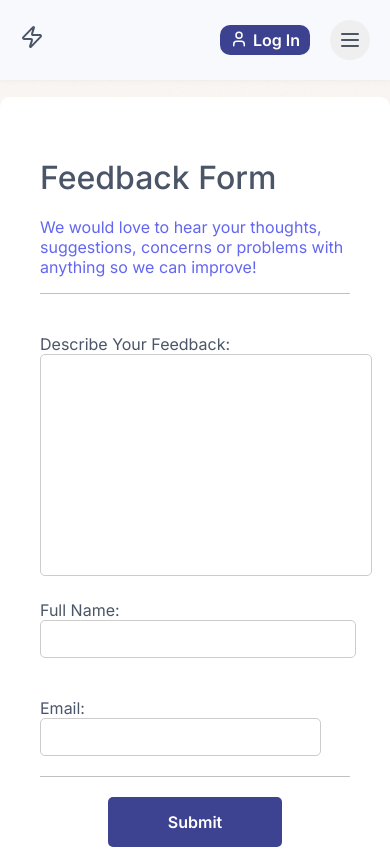
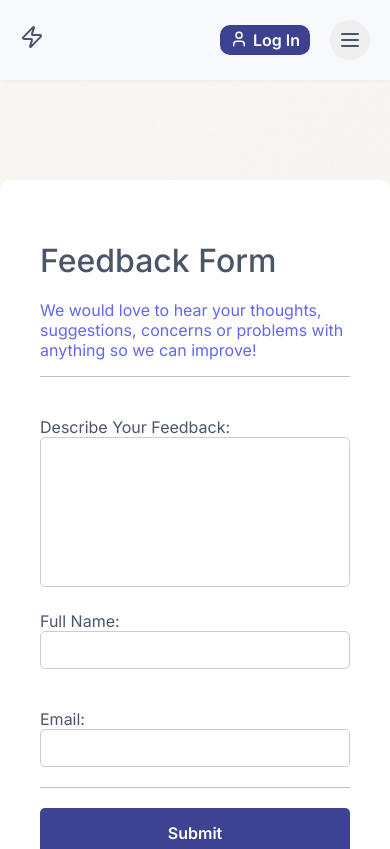
Before and after one commit to Henok225/SparkStudyHub, a React (Vite) app: page /feedback in a window 390 px wide. Shown: the top 849 px of the page. Built offline with nearby package versions, Linux system fonts and the light colour scheme; no server answers.

Commit message:
Updating nav ui

```diff
--- a/src/AuthHandlers/Forgot password/ForgotPassword.css
+++ b/src/AuthHandlers/Forgot password/ForgotPassword.css
@@ -5,8 +5,8 @@
   display: flex;
   justify-content: center;
   align-items: center;
-  min-height: 100vh;
-  background-color: var(--primary-background);
+  /* min-height: 100vh; */
+  /* background-color: var(--primary-background); */
   padding: 1rem;
   font-family: 'Inter', sans-serif;
 
--- a/src/Components/ContactUs/Contact.jsx
+++ b/src/Components/ContactUs/Contact.jsx
@@ -84,11 +84,11 @@ const Contact = () => {
             />
           </div>
           <div>
-            <label htmlFor="email">Email: </label>
+            <label htmlFor="contact-email">Email: </label>
             <input
               type="email"
-              name='email'
-              id='email'
+              name='contact-email'
+              id='contact-email'
               placeholder='example@gmail.com'
               value={formData.email}
               onChange={handleChange}
--- a/src/Components/feedback form/FeedBack.css
+++ b/src/Components/feedback form/FeedBack.css
@@ -9,7 +9,7 @@
     background-position: center;
     background-repeat: no-repeat;
     background-attachment: fixed;
-    height: 100vh;
+    /* height: 100vh; */
 
 }
 .feedback__container {
@@ -24,6 +24,7 @@
   background-color: #fff;
   margin-bottom: 100px;
   border-radius: 10px;
+  box-sizing: border-box;
 }
 .feedback .feed-header{
     border-bottom: 1px solid silver;
@@ -51,8 +52,16 @@
 .feedback__container .inputs1{
     display: flex;
     justify-content: space-between;
-    flex-wrap: wrap;
+    flex-wrap: nowrap;
     gap: 20px;
+
+}
+
+@media (max-width:500px){
+  .feedback__container .inputs1{
+    display: grid;
+    grid-template-columns: 100%;
+  }
 }
 
 .feedback__container form input,
@@ -62,10 +71,12 @@
   margin-bottom: 20px;
   border: 1px solid #ccc;
   border-radius: 5px;
+  box-sizing: border-box;
 }
+
 .feedback__container form textarea{
     resize: none;
-    height: 200px;
+    height: 150px;
 }
 .feedback__container form .btns{
     border-top: 1px solid silver;
@@ -81,7 +92,7 @@
   border: none;
   border-radius: 5px;
   cursor: pointer;
-
+  width: 100%;
 }
 .feedback__container form button:hover {
   background-color: #0056b3;
@@ -128,3 +139,24 @@
   outline: none;
   box-shadow: 0 0 5px #4CAF50;
 }
+
+
+  .feedback__submit {
+    background-color: #4CAF50;
+    color: white;
+    border: none;
+    padding: 10px 20px;
+    font-size: 16px;
+    border-radius: 5px;
+    cursor: pointer;
+    transition: background-color 0.3s ease;
+  }
+
+  .feedback__submit:hover {
+    background-color: #45a049;
+  }
+
+  .feedback__submit:focus {
+    outline: none;
+    box-shadow: 0 0 5px #4CAF50;
+  }
--- a/src/Components/feedback form/FeedBack.jsx
+++ b/src/Components/feedback form/FeedBack.jsx
@@ -5,7 +5,7 @@ import { useNavigate } from 'react-router-dom'
 import axios from 'axios'
 
 const FeedBack = () => {
-    const {userData,url, token, setShowLogin} = useContext(StoreContext)
+    const {userData,url, token, setShowLogin, setShowPopup} = useContext(StoreContext)
     const navigate = useNavigate();
     const [feedBackSent, setFeedBackSent] = useState(false);
     const handleSubmit = async (event) => {
@@ -20,10 +20,12 @@ const FeedBack = () => {
             email: formData.get('email'),
             message: formData.get('message'),
         };
+        console.log(data)
         try {
           const response = await axios.post(`${url}/api/messages/feedback`, data, {
             headers: {
-              'Content-Type': 'application/json',
+              "Content-Type": "application/json",
+              "token":token
             },
           });
           if (response.data.success === true) {
@@ -36,7 +38,8 @@ const FeedBack = () => {
           }
         }
         catch (error) {
-          console.error('Error submitting feedback:', error);
+          console.log('Error submitting feedback:', error);
+
           alert('An error occurred while submitting your feedback. Please try again later.');
         }
 
@@ -58,44 +61,24 @@ const FeedBack = () => {
 
           <form className='feedback__form' onSubmit={handleSubmit}>
         <div className='feedback__form-group'>
-            <label htmlFor='message' className='feedback__label'>Describe Your Feedback:</label>
-            <textarea id='message' name='message' className='feedback__textarea' required></textarea>
+            <label htmlFor='feedback-message' className='feedback__label'>Describe Your Feedback:</label>
+            <textarea id='feedback-message' name='message' className='feedback__textarea' required></textarea>
           </div>
           <div className="inputs1">
           <div className='feedback__form-group'>
-            <label htmlFor='name' className='feedback__label'>Full Name:</label>
-            <input type='text' name='name' id='name' className='feedback__input' required />
+            <label htmlFor='feedback-name' className='feedback__label'>Full Name:</label>
+            <input type='text' name='name' id='feedback-name' className='feedback__input' required />
           </div>
           <div className='feedback__form-group'>
-            <label htmlFor='email' className='feedback__label'>Email:</label>
-            <input type='email' name='email' id='email' defaultValue={userData? userData.email:""} className='feedback__input' required />
+            <label htmlFor='feedback-email' className='feedback__label'>Email:</label>
+            <input type='email' name='email' id='feedback-email' defaultValue={userData? userData.email:""} className='feedback__input' required />
           </div>
           </div>
 
           <div className="btns">
           <button type='submit' className='feedback__submit'>Submit</button>
           <style>
-            {`
-              .feedback__submit {
-                background-color: #4CAF50;
-                color: white;
-                border: none;
-                padding: 10px 20px;
-                font-size: 16px;
-                border-radius: 5px;
-                cursor: pointer;
-                transition: background-color 0.3s ease;
-              }
 
-              .feedback__submit:hover {
-                background-color: #45a049;
-              }
-
-              .feedback__submit:focus {
-                outline: none;
-                box-shadow: 0 0 5px #4CAF50;
-              }
-            `}
           </style>
           </div>
            </form>
```
